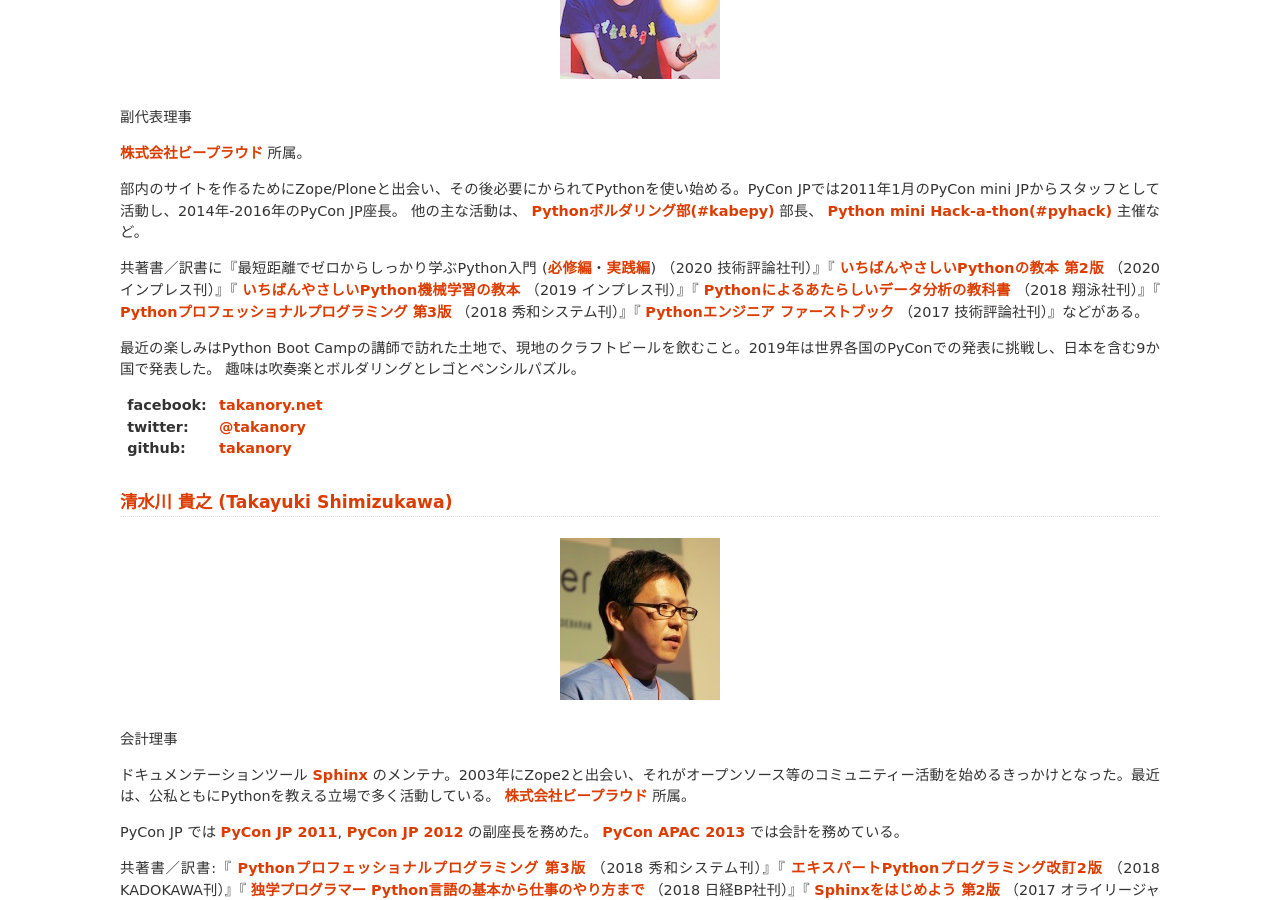
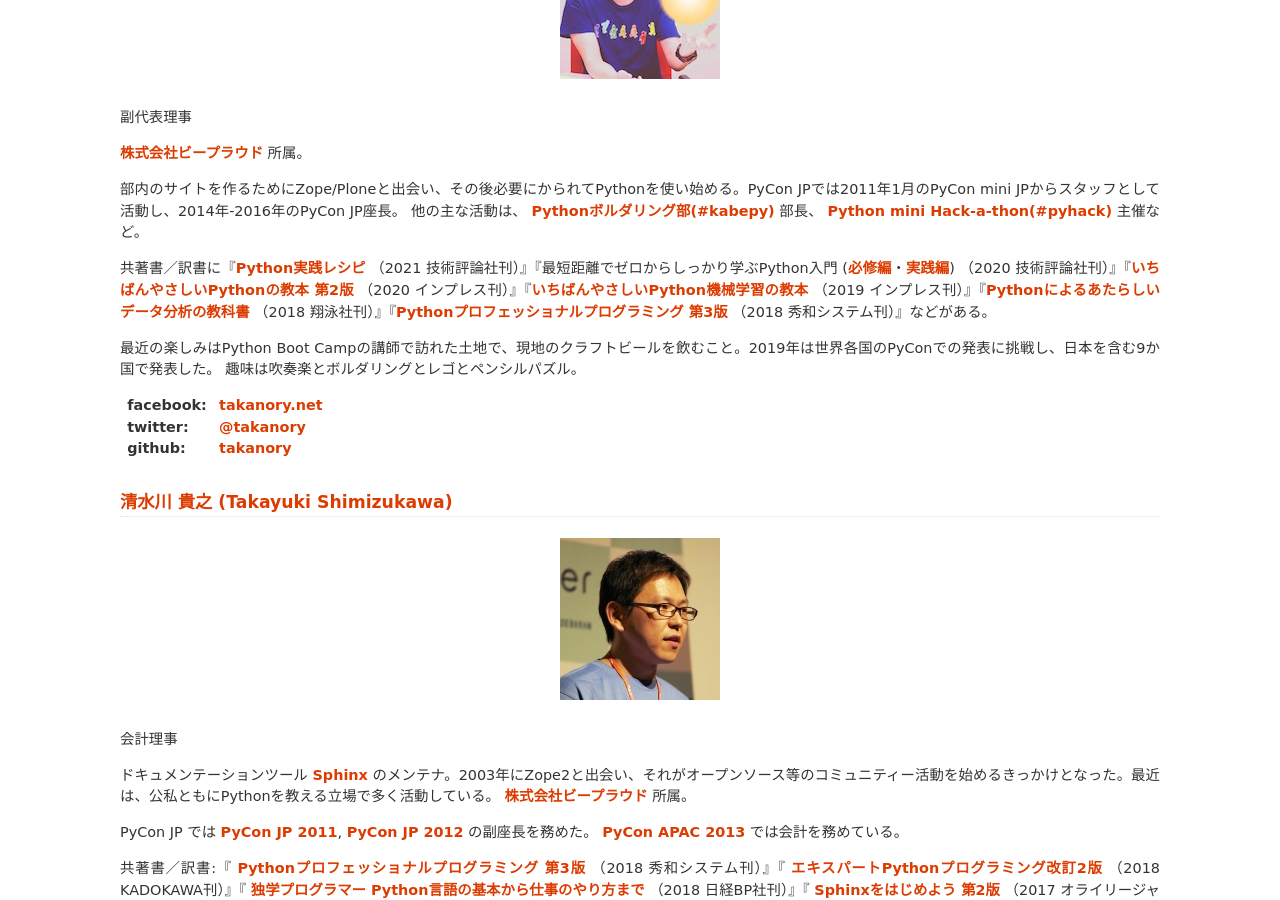
Before and after one commit to pyconjp/www.pycon.jp, a Sphinx documentation site: the page built from source/committee/board.rst, in a window 1280 px wide and 900 px high, scrolled down 1003 px. Built offline with Sphinx 7.4.7, drawn with Linux system fonts in a browser that asks for light colours.

Commit message:
update takanory's profile

```diff
--- a/source/committee/board.rst
+++ b/source/committee/board.rst
@@ -35,7 +35,7 @@
 他の主な活動は、 `Pythonボルダリング部(#kabepy) <http://kabepy.connpass.com/>`_ 部長、 `Python mini Hack-a-thon(#pyhack) <http://pyhack.connpass.com/>`_ 主催など。
 
 
-共著書／訳書に『最短距離でゼロからしっかり学ぶPython入門 (`必修編 <https://gihyo.jp/book/2020/978-4-297-11570-8>`_・`実践編 <https://gihyo.jp/book/2020/978-4-297-11572-2>`_) （2020 技術評論社刊）』『 `いちばんやさしいPythonの教本 第2版 <https://book.impress.co.jp/books/1119101162>`_ （2020 インプレス刊）』『 `いちばんやさしいPython機械学習の教本 <https://book.impress.co.jp/books/1118101072>`_ （2019 インプレス刊）』『 `Pythonによるあたらしいデータ分析の教科書 <https://www.shoeisha.co.jp/book/detail/9784798158341>`_ （2018 翔泳社刊）』『 `Pythonプロフェッショナルプログラミング 第3版 <https://www.shuwasystem.co.jp/products/7980html/5382.html>`__ （2018 秀和システム刊）』『 `Pythonエンジニア ファーストブック <https://gihyo.jp/book/2017/978-4-7741-9222-2>`_ （2017 技術評論社刊）』などがある。
+共著書／訳書に『`Python実践レシピ <https://gihyo.jp/book/2022/978-4-297-12576-9>`_ （2021 技術評論社刊）』『最短距離でゼロからしっかり学ぶPython入門 (`必修編 <https://gihyo.jp/book/2020/978-4-297-11570-8>`_・`実践編 <https://gihyo.jp/book/2020/978-4-297-11572-2>`_) （2020 技術評論社刊）』『`いちばんやさしいPythonの教本 第2版 <https://book.impress.co.jp/books/1119101162>`_ （2020 インプレス刊）』『`いちばんやさしいPython機械学習の教本 <https://book.impress.co.jp/books/1118101072>`_ （2019 インプレス刊）』『`Pythonによるあたらしいデータ分析の教科書 <https://www.shoeisha.co.jp/book/detail/9784798158341>`_ （2018 翔泳社刊）』『`Pythonプロフェッショナルプログラミング 第3版 <https://www.shuwasystem.co.jp/products/7980html/5382.html>`__ （2018 秀和システム刊）』などがある。
 
 最近の楽しみはPython Boot Campの講師で訪れた土地で、現地のクラフトビールを飲むこと。2019年は世界各国のPyConでの発表に挑戦し、日本を含む9か国で発表した。
 趣味は吹奏楽とボルダリングとレゴとペンシルパズル。
```
